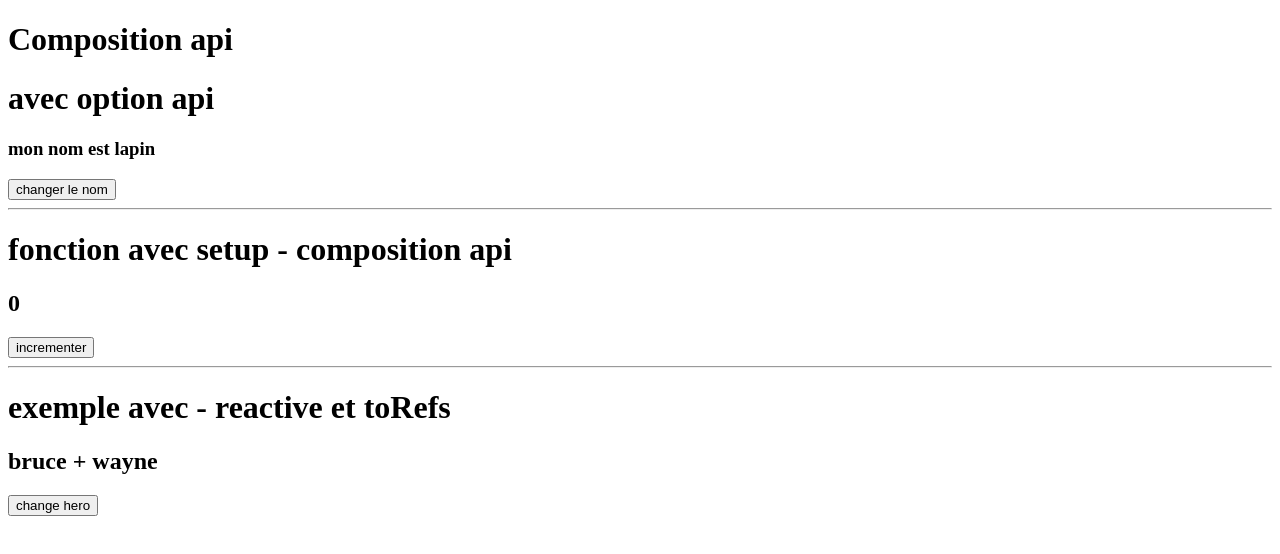
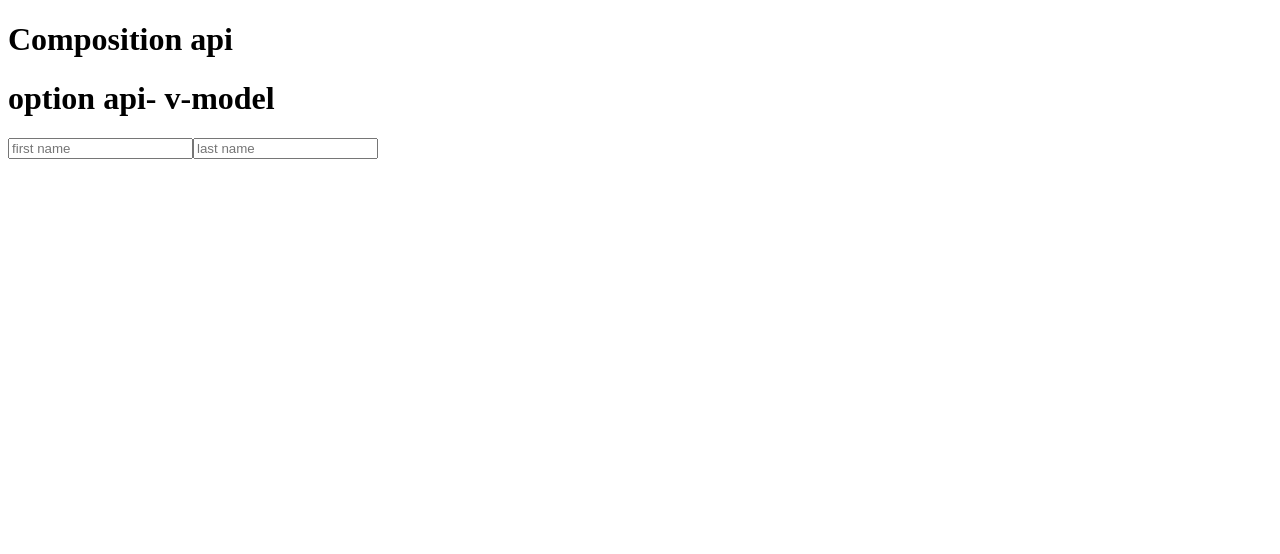
Before and after one commit to lapinRagnar/vue3_tuto, a Vue app: page / in a window 1280 px wide. Shown: the top 554 px of the page. Built offline with nearby package versions, Linux system fonts and the light colour scheme.

Commit message:
v-model et composition api - ex avec data option api

```diff
--- a/src/App.vue
+++ b/src/App.vue
@@ -1,17 +1,17 @@
 <template >
   <h1>Composition api</h1>
-  <methods-compo></methods-compo>
+  <v-model></v-model>
 </template>
 
 
 <script>
 
-import MethodsCompo from './components/MethodsCompo.vue'
+import VModel from './components/VModel.vue'
 
 
 export default {
   name: 'App',
-  components: {MethodsCompo},
+  components: {VModel},
   data(){
     return {}
   },
--- /dev/null
+++ b/src/components/VModel.vue
@@ -0,0 +1,22 @@
+<template>
+  <h1>option api- v-model</h1>
+  <input type="text" placeholder="first name" v-model="fName">
+  <input type="text" placeholder="last name" v-model="lName">
+  <p>{{fName}} {{lName}}</p>
+</template>
+
+<script>
+export default {
+  name: 'VModel',
+  data(){
+    return {
+      fName: '',
+      lName: ''
+    }
+  }
+}
+</script>
+
+<style>
+
+</style>
```
